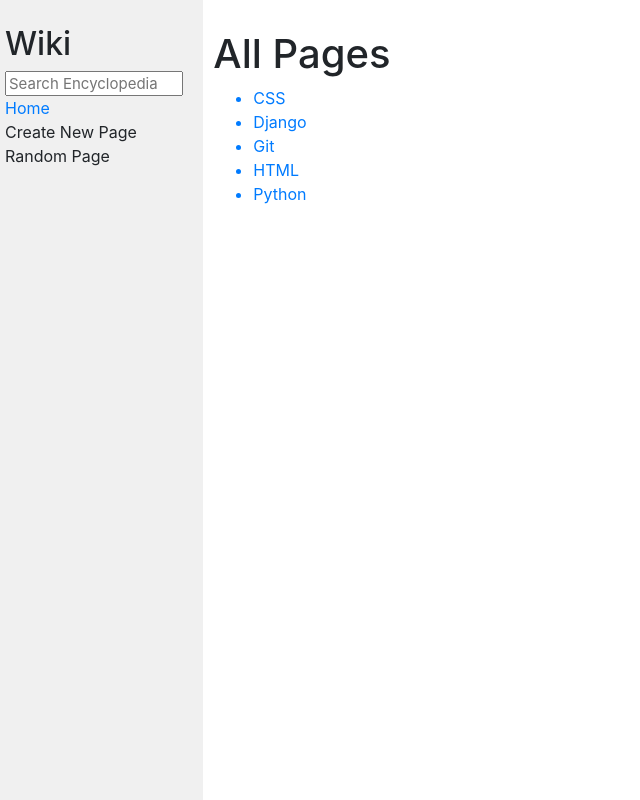
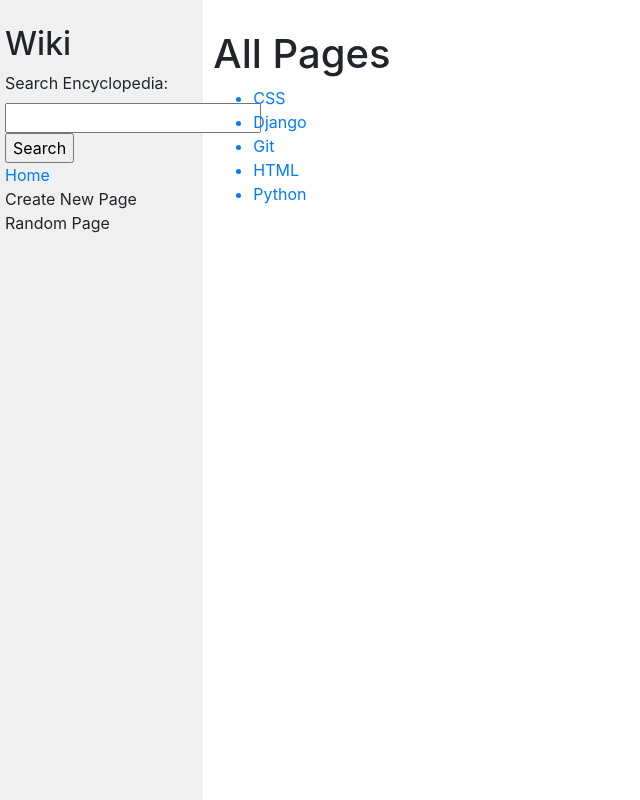
Before and after one commit to stefanoroque/CS50-Project-1, a Django app: page / in a window 1280 px wide. Shown: the whole page, without its empty margins (0-640 px from the left). Run offline with Django 3.2, Linux system fonts and the light colour scheme; some libraries are stand-ins or nearby versions.

Commit message:
added search functionality

```diff
--- a/wiki/encyclopedia/templates/encyclopedia/layout.html
+++ b/wiki/encyclopedia/templates/encyclopedia/layout.html
@@ -12,8 +12,10 @@
         <div class="row">
             <div class="sidebar col-lg-2 col-md-3">
                 <h2>Wiki</h2>
-                <form>
-                    <input class="search" type="text" name="q" placeholder="Search Encyclopedia">
+                <form action="{% url 'encyclopedia:entry_search'%}" method="post">
+                    {% csrf_token %}
+                    {{ form }}
+                    <input type="submit" value="Search">
                 </form>
                 <div>
                     <a href="{% url 'encyclopedia:index' %}">Home</a>
--- a/wiki/encyclopedia/urls.py
+++ b/wiki/encyclopedia/urls.py
@@ -6,5 +6,6 @@ app_name = "encyclopedia"
 
 urlpatterns = [
     path("", views.index, name="index"),
-    path("wiki/<str:title>", views.view_entry, name="view_entry")
+    path("wiki/<str:title>", views.view_entry, name="view_entry"),
+    path("wiki/", views.entry_search, name="entry_search")
 ]
--- a/wiki/encyclopedia/views.py
+++ b/wiki/encyclopedia/views.py
@@ -3,10 +3,13 @@ from django import forms
 from . import util
 import markdown2
 
+class NewTaskForm(forms.Form):
+    entry_search = forms.CharField(label="Search Encyclopedia")
 
 def index(request):
     return render(request, "encyclopedia/index.html", {
-        "entries": util.list_entries()
+        "entries": util.list_entries(),
+        "form": NewTaskForm()
     })
 
 def view_entry(request, title):
@@ -15,10 +18,64 @@ def view_entry(request, title):
     if entry is None:
         return render(request, "encyclopedia/entry.html", {
         "entry": None,
-        "title": title.capitalize()
+        "title": title.capitalize(),
+        "form": NewTaskForm()
         })
     else:
         return render(request, "encyclopedia/entry.html", {
             "entry": markdown2.markdown(entry),
-            "title": title.capitalize()
+            "title": title.capitalize(),
+            "form": NewTaskForm()
         })
+
+# Search for an existing entry in the encyclopedia
+def entry_search(request):
+    # Check if method is POST
+    if request.method == "POST":
+
+        # Take in the data the user submitted and save it as form
+        form = NewTaskForm(request.POST)
+
+        # Check if form data is valid (server-side)
+        if form.is_valid():
+
+            # Isolate the search word from the 'cleaned' version of form data
+            search_keyword = form.cleaned_data["entry_search"]
+
+            # See if search word matches any of the entry titles exactly
+            all_entries = util.list_entries()
+
+            # Check for exact matches
+            if search_keyword.upper() in (entry.upper() for entry in all_entries):
+                # Keyword matches exactly, render that page
+                return view_entry(request, search_keyword)
+
+            # Check for partial matches
+            entry_subset = []
+            for entry in all_entries:
+                if search_keyword.upper() in entry.upper():
+                    entry_subset.append(entry)
+
+            if len(entry_subset) > 0: # We have some partial matches
+                return render(request, "encyclopedia/search_results.html", {
+                    "entries": entry_subset,
+                    "form": NewTaskForm()
+                })
+
+
+            # No matches
+            return render(request, "encyclopedia/search_results.html", {
+                    "entries": None,
+                    "form": NewTaskForm()
+                })
+
+        else:
+
+            # If the form is invalid, re-render the page with existing information.
+            return render(request, "encyclopedia/index.html", {
+                "form": form
+            })
+
+    return render(request, "encyclopedia/index.html", {
+        "form": NewTaskForm()
+    })
```
Also changed, not shown: wiki/encyclopedia/templates/encyclopedia/search_results.html (added, +19 -0 lines).
